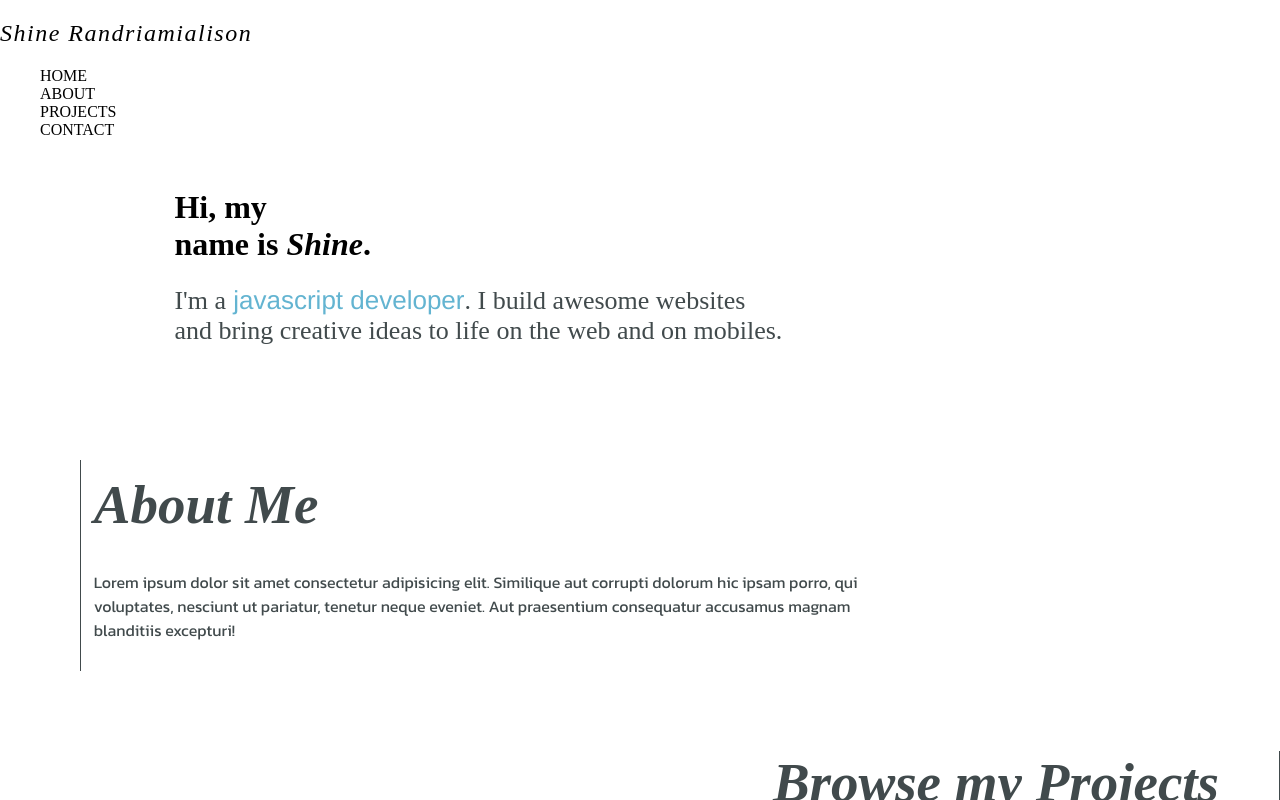
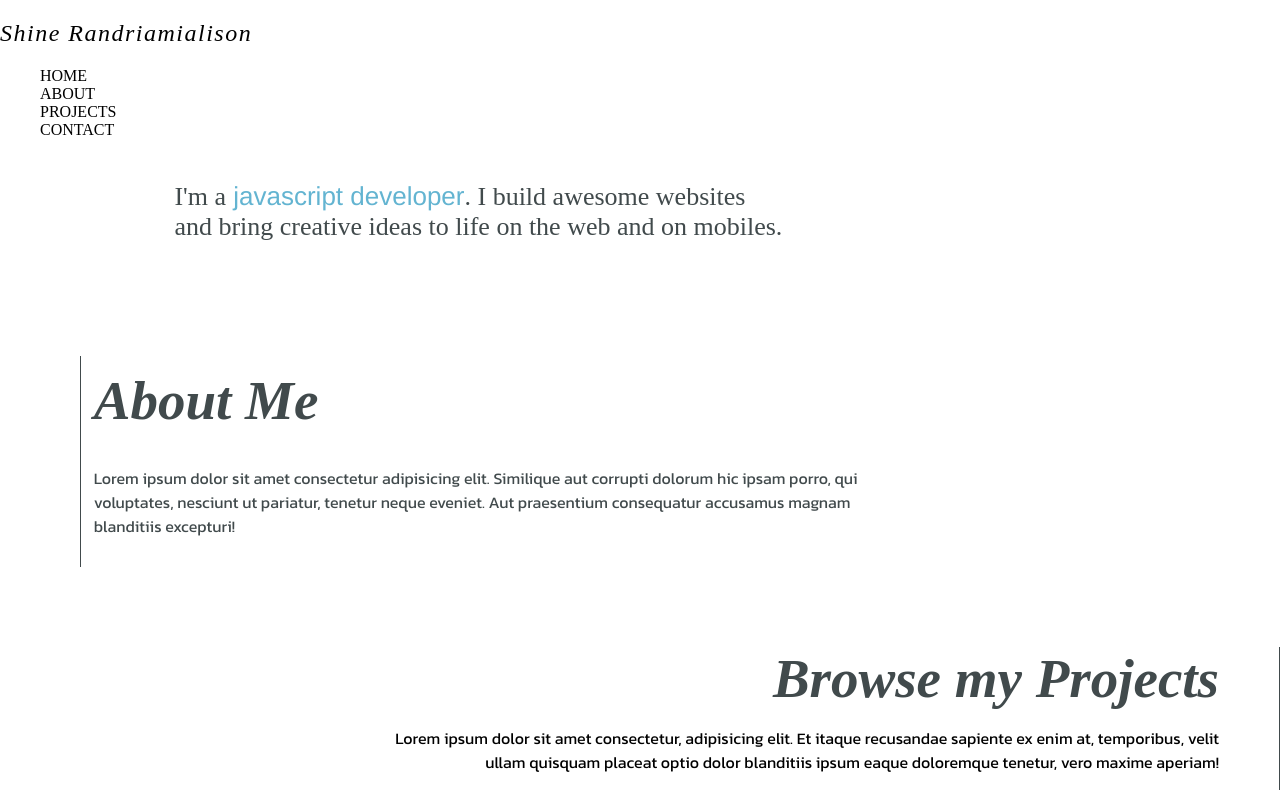
Before and after one commit to Shine0111/portfolio, a React (Vite) app: page / in a window 1280 px wide. Shown: the top 800 px of the page. Built offline with nearby package versions, Linux system fonts and the light colour scheme.

Commit message:
position fixed navbar

```diff
--- a/src/components/NavBar/NavBar.module.css
+++ b/src/components/NavBar/NavBar.module.css
@@ -1,7 +1,7 @@
 .header {
   background: white;
-  position: relative;
 }
+
 .navbar-container {
   display: flex;
   flex-direction: row;
@@ -10,6 +10,7 @@
   padding: 0rem 0.5rem;
   margin: 0 auto;
 }
+
 .logoText {
   font-style: italic;
   font-weight: lighter;
--- a/src/components/NavBar/NavBar.tsx
+++ b/src/components/NavBar/NavBar.tsx
@@ -4,9 +4,11 @@ import classNames from "classnames";
 import NavMenu from "../NavMenu/NavMenu";
 import { useEffect, useState } from "react";
 import HamburgerButton from "../HamburgerButton/HamburgerButton";
+import useScrollDetector from "../../hooks/useScrollDetector";
 
 function NavBar() {
   const { viewWidth, breakpoint } = useViewport();
+  const isScrolling = useScrollDetector();
   const [isMenu, setIsMenu] = useState(false);
 
   // Close mobile Menu when window width gets larger
@@ -17,8 +19,12 @@ function NavBar() {
     setIsMenu(!isMenu);
   };
 
+  const getStickyClassName = isScrolling ? "sticky" : "";
+
+  console.log(isScrolling);
+
   return (
-    <div className={styles.header}>
+    <div className={classNames(styles.header, getStickyClassName)}>
       <div
         className={classNames(
           styles.navbarContainer,
--- /dev/null
+++ b/src/hooks/useScrollDetector.tsx
@@ -0,0 +1,20 @@
+import { useEffect, useState } from "react";
+
+const useScrollDetector = () => {
+  const [isScrolling, setIsScrolling] = useState<boolean>(false);
+
+  const handleScroll = () => {
+    setIsScrolling(true);
+  };
+  useEffect(() => {
+    window.addEventListener("scroll", handleScroll);
+
+    return () => {
+      window.removeEventListener("scroll", handleScroll);
+    };
+  }, []);
+
+  return isScrolling;
+};
+
+export default useScrollDetector;
--- a/src/index.css
+++ b/src/index.css
@@ -9,9 +9,11 @@
   --black-olive: #373734;
   --container-padding: 0.8rem;
 }
+
 ::selection {
   background-color: var(--blue-light);
 }
+
 body {
   margin: 0;
 }
@@ -20,14 +22,17 @@ body {
   max-width: 1280px;
   margin: 0 auto;
 }
+
 .container-max-width-wider {
   max-width: 1360px;
   margin: 0 auto;
 }
+
 .hero-container-max-width {
   max-width: 1400px;
   margin: 0 auto;
 }
+
 .italic-title {
   font-weight: bold;
   font-style: italic;
@@ -35,23 +40,28 @@ body {
   color: var(--black-light);
   margin: 0rem;
 }
+
 .right-text {
   text-align: right;
 }
+
 .section-container-border-left {
   border-left: solid 0.5mm var(--black-light);
   padding-left: 60px;
 }
+
 .section-container-border-right {
   border-right: solid 0.5mm var(--black-light);
   padding-right: 60px;
   margin-bottom: 10rem;
 }
+
 .right-section-container {
   display: flex;
   flex-direction: column;
   align-items: flex-end;
 }
+
 li {
   list-style: none;
   color: black;
@@ -60,7 +70,13 @@ li {
 a {
   text-decoration: none;
 }
+
 p {
   font-family: "kanit", sans-serif;
   font-weight: 400;
 }
+
+.sticky {
+  position: fixed;
+  width: 100%;
+}
--- a/src/pages/HomePage/HomePage.module.css
+++ b/src/pages/HomePage/HomePage.module.css
@@ -3,49 +3,60 @@
   display: flex;
   flex-direction: column;
   justify-content: space-evenly;
+  padding-top: 5%;
 }
+
 .hero-text-container {
   display: flex;
   flex-direction: column;
   justify-content: center;
 }
+
 @media only screen and (min-width: 769px) {
   .container {
     display: flex;
     flex-direction: row;
     justify-content: space-around;
   }
+
   .svg-container {
     flex: 1;
   }
 }
+
 @media screen and (max-width: 769px) {
   .hero-title {
     margin: 0;
   }
 }
+
 .hero-title {
   font-weight: lighter;
   font-size: 100px;
   color: var(--black-light);
   line-height: 90px;
 }
+
 .styled-point {
   color: var(--violet);
 }
+
 .name {
   font-weight: bold;
   font-style: italic;
 }
+
 .description {
   font-size: 26px;
   font-weight: 500;
   color: var(--black-light);
 }
+
 .role {
   color: var(--blue);
   font-family: "Franklin Gothic Medium", "Arial Narrow", Arial, sans-serif;
 }
+
 .role::selection {
   background-color: var(--violet-dark);
 }
```
